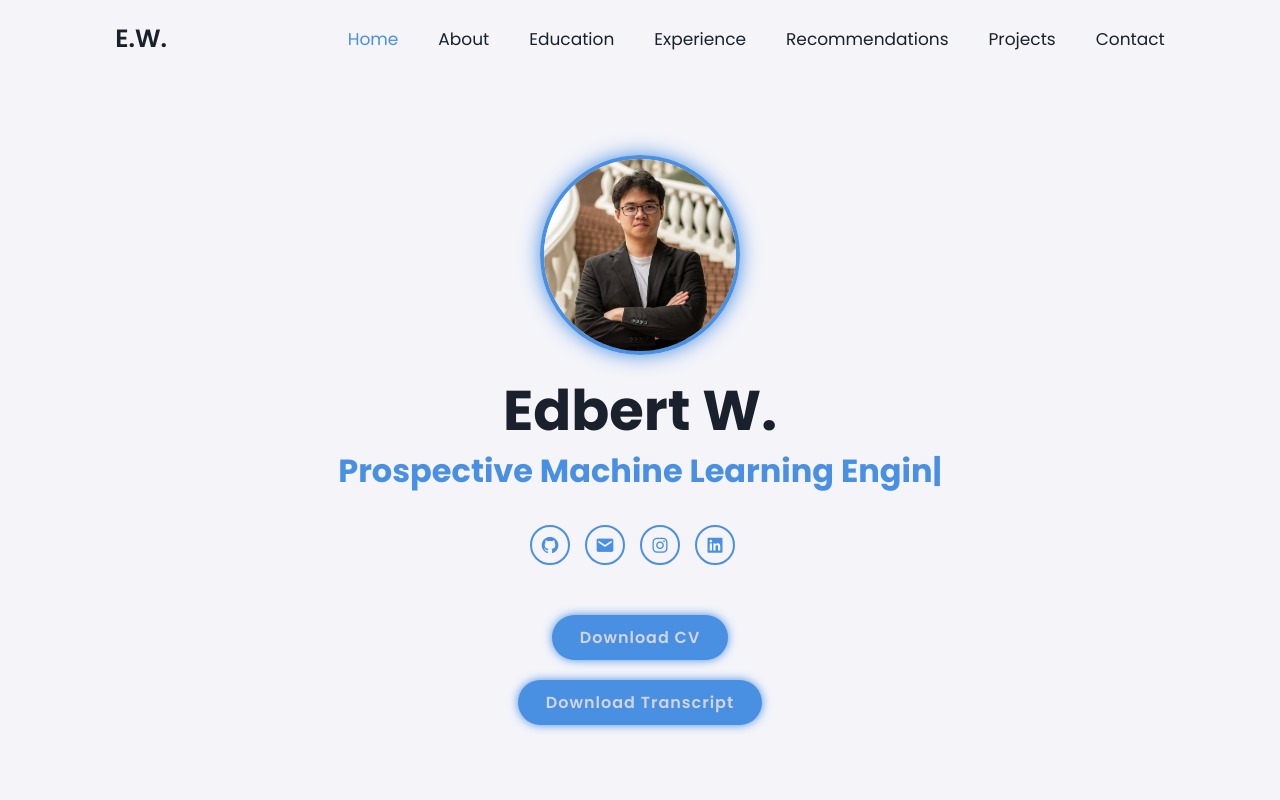
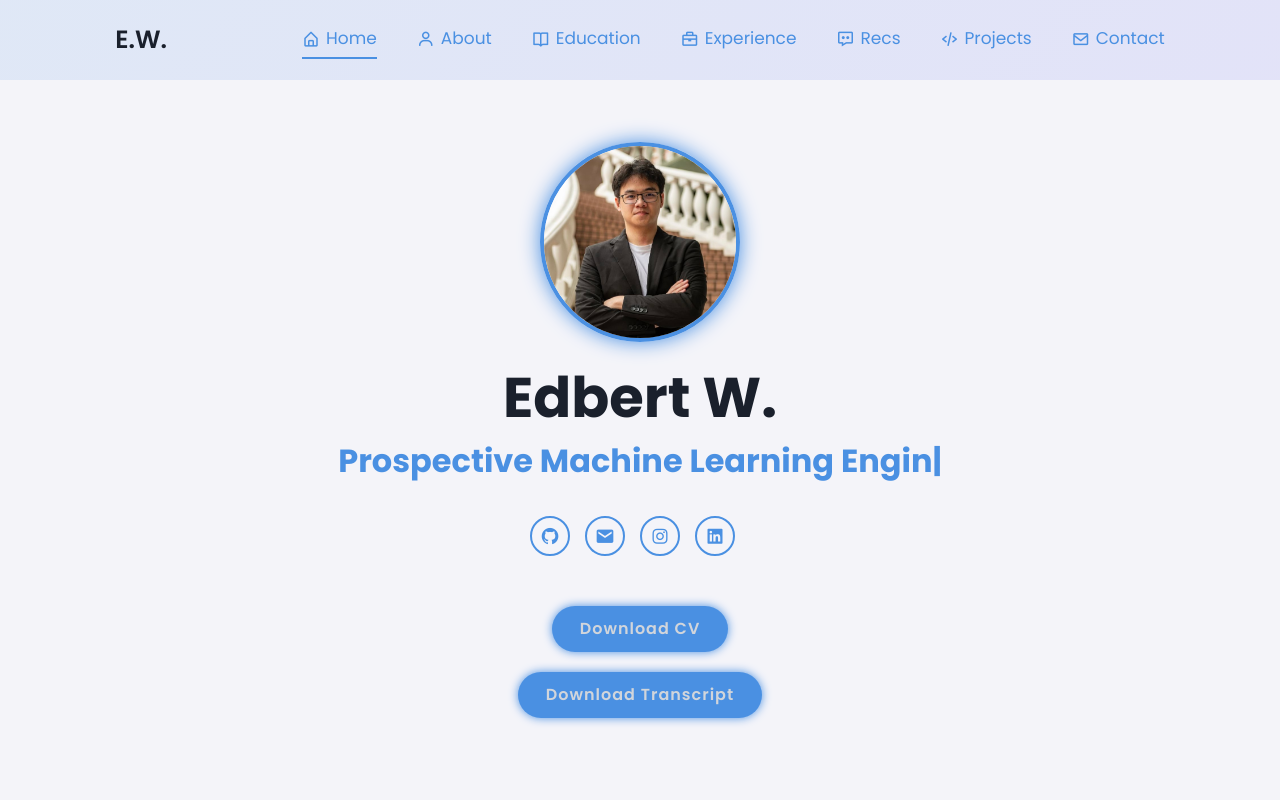
Before and after one commit to edbertw/edbert-portfolio, a Next.js app: page / in a window 1280 px wide. Shown: the top 800 px of the page. Built offline with nearby package versions, Linux system fonts and the light colour scheme.

Commit message:
Enhance existing design @ header & edu

```diff
--- a/src/components/Education.js
+++ b/src/components/Education.js
@@ -35,7 +35,7 @@ export default function Education() {
 
     return (
         <section className="education" id="education">
-            <h2 className="heading">Education & <span>Awards</span></h2>
+            <h2 className="heading">Education</h2>
 
             <div className="education-container">
                 {education.map((edu, index) => (
--- a/src/components/Header.js
+++ b/src/components/Header.js
@@ -38,13 +38,27 @@ export default function Header() {
       <a href="#" className="logo">E.W.</a>
       <div id="menu-icon" className={`bx ${menuOpen ? 'bx-x' : 'bx-menu'}`} onClick={toggleMenu}></div>
       <nav className={`navbar ${menuOpen ? 'active' : ''}`}>
-        <Link href="#home" className={activeLink === 'home' ? 'active' : ''}>Home</Link>
-        <Link href="#about" className={activeLink === 'about' ? 'active' : ''}>About</Link>
-        <Link href="#education" className={activeLink === 'education' ? 'active' : ''}>Education</Link>
-        <Link href="#experience" className={activeLink === 'experience' ? 'active' : ''}>Experience</Link>
-        <Link href="#recommendations" className={activeLink === 'recommendations' ? 'active' : ''}>Recommendations</Link>
-        <Link href="#portfolio" className={activeLink === 'portfolio' ? 'active' : ''}>Projects</Link>
-        <Link href="#contact" className={activeLink === 'contact' ? 'active' : ''}>Contact</Link>
+        <Link href="#home" className={activeLink === 'home' ? 'active' : ''} aria-label="Home">
+          <span className="nav-link"><i className='bx bx-home-alt nav-icon'></i><span>Home</span></span>
+        </Link>
+        <Link href="#about" className={activeLink === 'about' ? 'active' : ''} aria-label="About">
+          <span className="nav-link"><i className='bx bx-user nav-icon'></i><span>About</span></span>
+        </Link>
+        <Link href="#education" className={activeLink === 'education' ? 'active' : ''} aria-label="Education">
+          <span className="nav-link"><i className='bx bx-book-open nav-icon'></i><span>Education</span></span>
+        </Link>
+        <Link href="#experience" className={activeLink === 'experience' ? 'active' : ''} aria-label="Experience">
+          <span className="nav-link"><i className='bx bx-briefcase nav-icon'></i><span>Experience</span></span>
+        </Link>
+        <Link href="#recommendations" className={activeLink === 'recommendations' ? 'active' : ''} aria-label="Recommendations">
+          <span className="nav-link"><i className='bx bx-message-dots nav-icon'></i><span>Recs</span></span>
+        </Link>
+        <Link href="#portfolio" className={activeLink === 'portfolio' ? 'active' : ''} aria-label="Projects">
+          <span className="nav-link"><i className='bx bx-code-alt nav-icon'></i><span>Projects</span></span>
+        </Link>
+        <Link href="#contact" className={activeLink === 'contact' ? 'active' : ''} aria-label="Contact">
+          <span className="nav-link"><i className='bx bx-envelope nav-icon'></i><span>Contact</span></span>
+        </Link>
       </nav>
     </header>
   );
--- a/src/styles/global.css
+++ b/src/styles/global.css
@@ -17,6 +17,17 @@
     --second-bg-color:#d1d5db;
     --text-color:#1a202c;
     --main-color:#4a90e2;
+    /* Extended palette and spacing */
+    --surface-color:#ffffff;
+    --border-color: rgba(0,0,0,0.06);
+    --muted-text-color:#6b7280;
+    --header-gradient: linear-gradient(135deg, rgba(74,144,226,0.12), rgba(99,102,241,0.12));
+    --space-1:.5rem; /* 8px */
+    --space-2:1rem;  /* 16px */
+    --space-3:1.5rem;/* 24px */
+    --space-4:2rem;  /* 32px */
+    --space-5:3rem;  /* 48px */
+    --space-6:4rem;  /* 64px */
  }
 
  html{
@@ -28,11 +39,13 @@
  body{
     background: var(--bg-color);
     color: var(--text-color);
+    line-height: 1.6;
  }
 
  section{
     min-height: 100vh;
-    padding: 10rem 9% 2rem;
+    padding: 10rem 9% 4rem;
+    scroll-margin-top: 9rem;
  }
  .header{
     position: fixed;
@@ -41,6 +54,7 @@
     width: 100%;
     padding: 2rem 9%;
     background: var(--bg-color);
+    background-image: var(--header-gradient);
     display: flex;
     justify-content:space-between;
     align-items: center;
@@ -49,7 +63,9 @@
  }
 
  .header.sticky{
-   border-bottom: .1rem solid rgba(0, 0,0, .2);
+   border-bottom: .1rem solid rgba(0, 0,0, .0);
+   box-shadow: 0 6px 24px rgba(0,0,0,0.08);
+   padding: 1.2rem 9%;
  }
  .logo{
     font-size: 2.5rem;
@@ -62,11 +78,40 @@
     color: var(--text-color);
     margin-left: 4rem;
     transition: .3s;
+    position: relative;
+ }
+
+ .navbar .nav-link{
+    display: inline-flex;
+    align-items: center;
+    gap: .6rem;
+ }
+
+ .navbar .nav-icon{
+    font-size: 1.8rem;
+    color: var(--main-color);
  }
 
  .navbar a:hover,
  .navbar a.active{
     color: var(--main-color);
+ }
+ /* Animated underline for nav */
+ .navbar a::after{
+    content: "";
+    position: absolute;
+    left: 0;
+    bottom: -6px;
+    height: 2px;
+    width: 100%;
+    background: var(--main-color);
+    transform: scaleX(0);
+    transform-origin: left;
+    transition: transform .25s ease;
+ }
+ .navbar a:hover::after,
+ .navbar a.active::after{
+    transform: scaleX(1);
  }
  #menu-icon{
     font-size: 3.6rem;
@@ -879,11 +924,36 @@
 .education {
     background: var(--bg-color);
     padding: 10rem 9% 2rem;
+    position: relative;
+    overflow: hidden;
+}
+
+/* Subtle HKU background image overlay */
+.education::before {
+    content: "";
+    position: absolute;
+    inset: 0;
+    background-image: linear-gradient(rgba(247,248,251,0.7), rgba(247,248,251,0.8)), url('/src/background.webp');
+    background-size: cover;
+    background-position: center;
+    background-repeat: no-repeat;
+    opacity: 1;
+    filter: saturate(115%) contrast(102%);
+    pointer-events: none;
 }
 
 .education-container {
     max-width: 1200px;
     margin: 0 auto;
+    position: relative;
+    z-index: 1;
+}
+
+@media (max-width: 768px) {
+    .education::before {
+        background-position: center top;
+        background-size: cover;
+    }
 }
 
 .education-item {
```
Also changed, not shown: public/src/background.webp (added).
